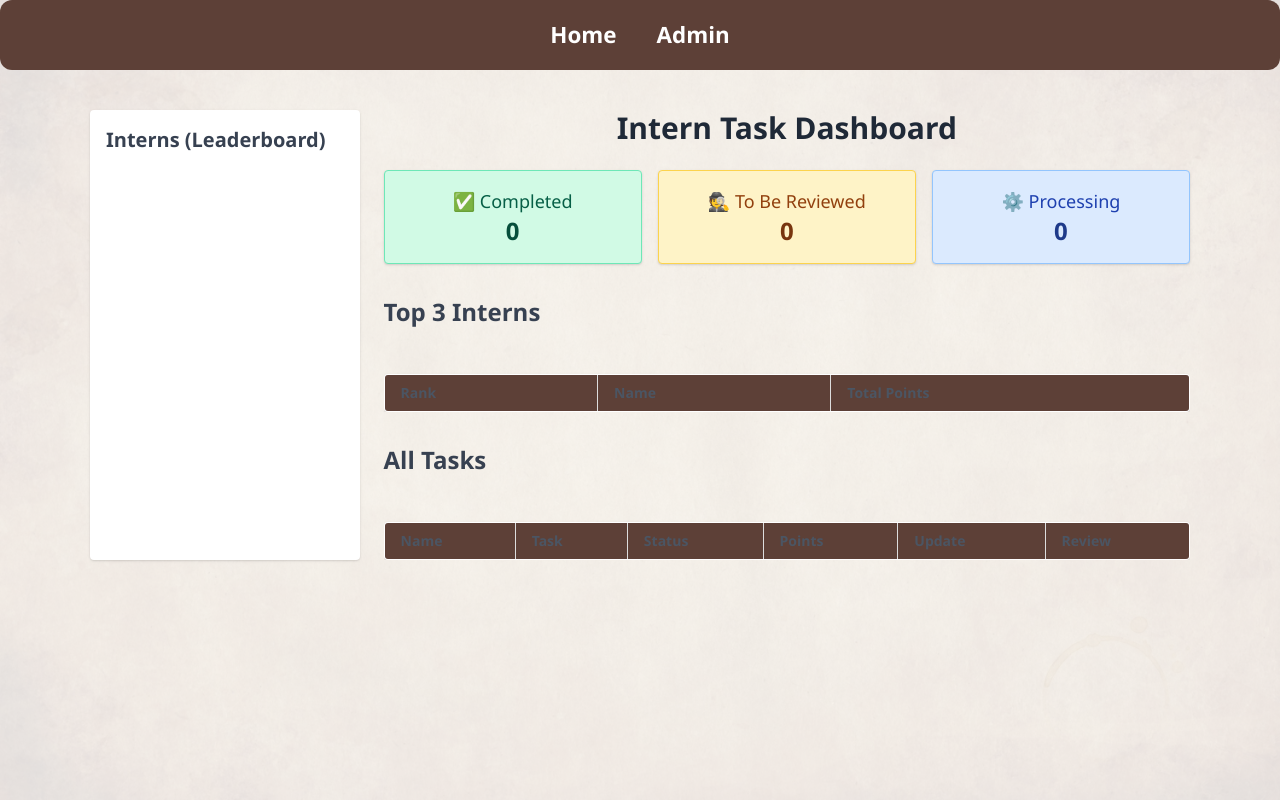
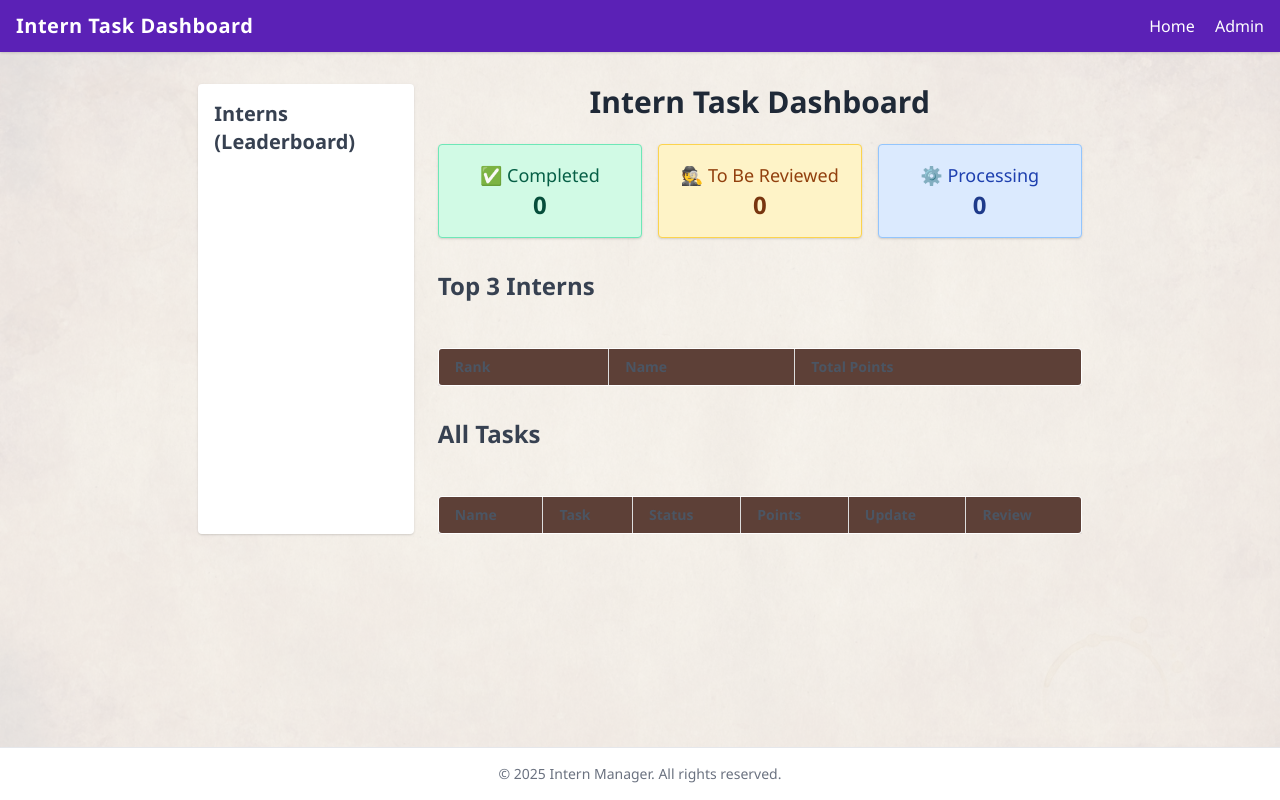
Before and after one commit to moulik3637/intern, a Flask app: page / in a window 1280 px wide. Run offline with Flask 3, Linux system fonts and the light colour scheme; data that the repository does not hold is empty.

Commit message:
layout.html

```diff
--- a/templates/layout.html
+++ b/templates/layout.html
@@ -3,19 +3,35 @@
 <head>
     <meta charset="UTF-8">
     <title>{% block title %}Intern Task Dashboard{% endblock %}</title>
+    <meta name="viewport" content="width=device-width, initial-scale=1.0">
     <link href="https://cdn.jsdelivr.net/npm/tailwindcss@2.2.19/dist/tailwind.min.css" rel="stylesheet">
     <link rel="stylesheet" href="{{ url_for('static', filename='style.css') }}">
 </head>
-<body>
-    <div class="navbar">
-        <a href="{{ url_for('index') }}">Home</a>
-        <a href="{{ url_for('admin_dashboard') }}">Admin</a>
-        {% if session.get('loggedin') %}
-            <a href="{{ url_for('logout') }}">Logout</a>
-        {% endif %}
-    </div>
-    <div class="container">
+<body class="bg-gray-100 font-sans text-gray-800 min-h-screen flex flex-col">
+
+    <!-- Navbar -->
+    <nav class="bg-purple-800 text-white shadow">
+        <div class="max-w-7xl mx-auto px-4 py-3 flex justify-between items-center">
+            <div class="text-xl font-bold tracking-wide">Intern Task Dashboard</div>
+            <div class="space-x-4">
+                <a href="{{ url_for('index') }}" class="hover:underline">Home</a>
+                <a href="{{ url_for('admin_dashboard') }}" class="hover:underline">Admin</a>
+                {% if session.get('loggedin') %}
+                    <a href="{{ url_for('logout') }}" class="hover:underline">Logout</a>
+                {% endif %}
+            </div>
+        </div>
+    </nav>
+
+    <!-- Main Content -->
+    <main class="flex-grow max-w-7xl mx-auto px-4 py-8">
         {% block content %}{% endblock %}
-    </div>
+    </main>
+
+    <!-- Footer -->
+    <footer class="bg-white border-t py-4 text-center text-sm text-gray-500">
+        &copy; 2025 Intern Manager. All rights reserved.
+    </footer>
+
 </body>
 </html>
```
